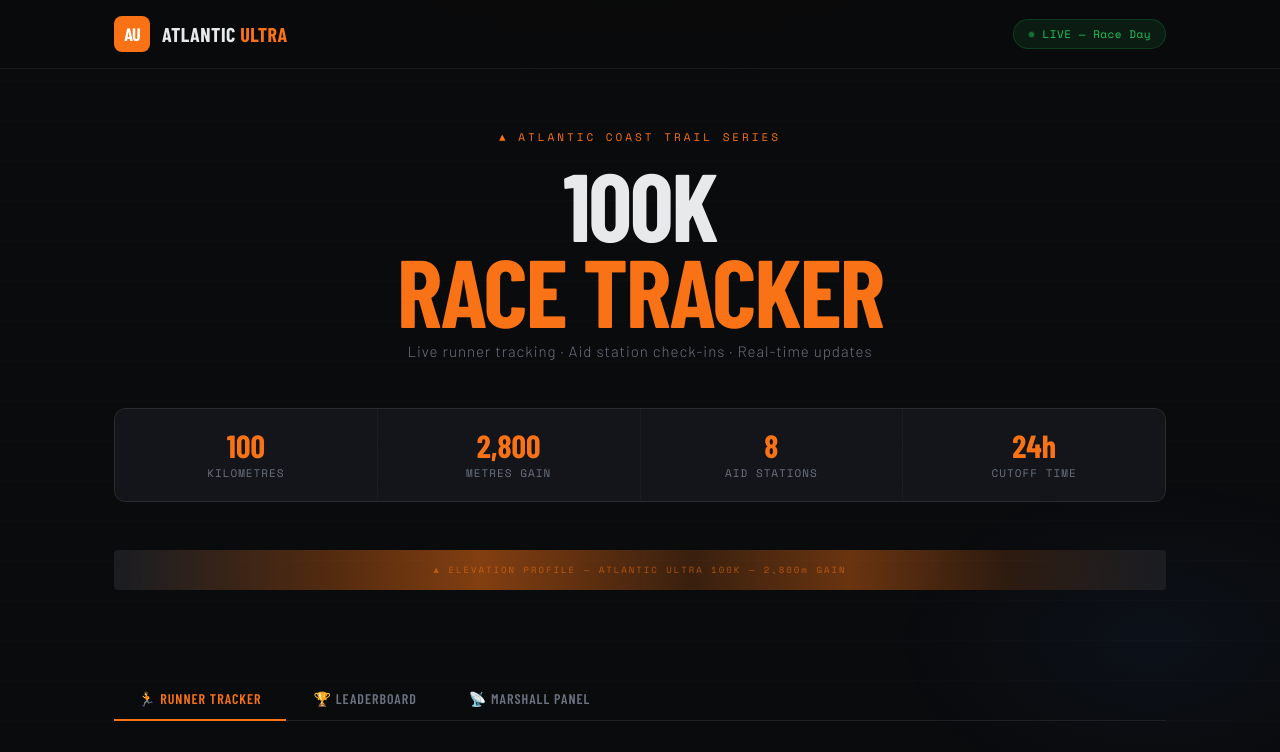
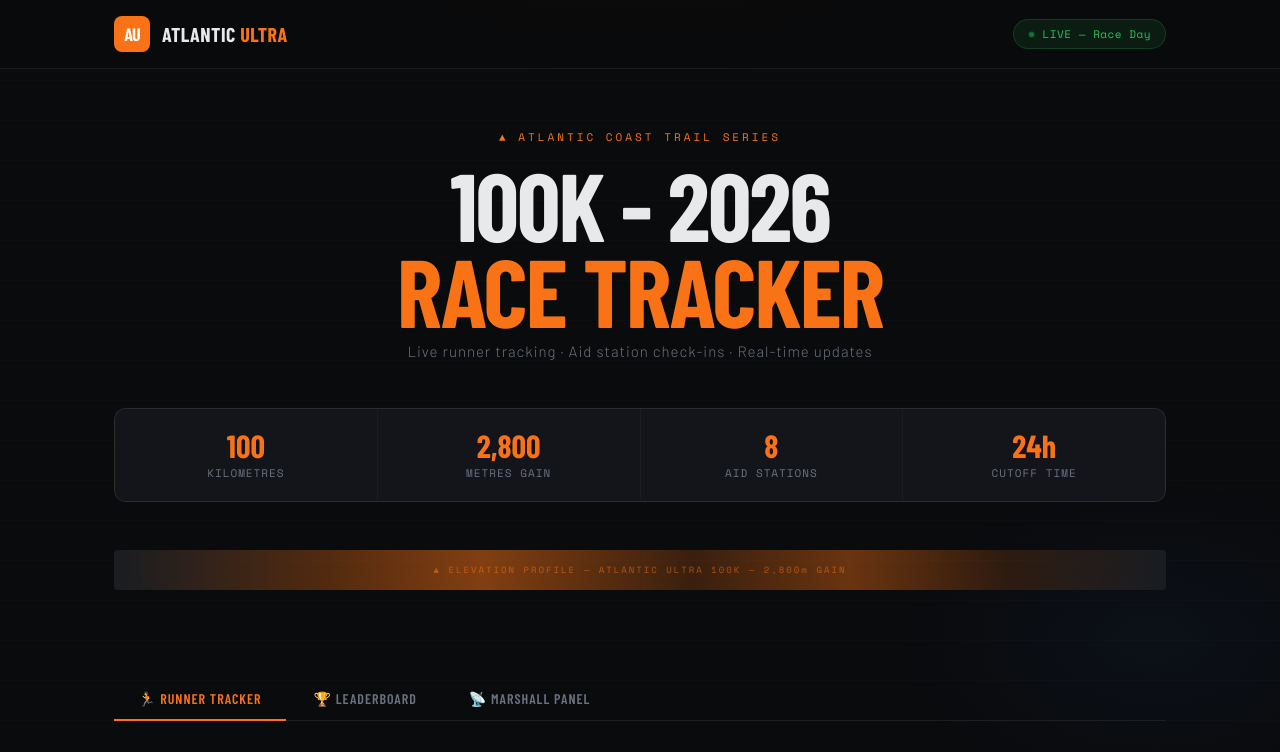
Before and after one commit to polakovap/ultra-race-tracker, a plain HTML site: page index.html in a window 1280 px wide. Shown: the top 752 px of the page. Drawn offline with nearby package versions, Linux system fonts and the light colour scheme; a web font is replaced by a local one.

Commit message:
Test UI deployment

```diff
--- a/index.html
+++ b/index.html
@@ -700,7 +700,7 @@
   <div class="hero">
     <div class="hero-eyebrow">▲ Atlantic Coast Trail Series</div>
     <h1 class="hero-title">
-      100K
+      100K - 2026
       <span class="highlight">Race Tracker</span>
     </h1>
     <p class="hero-sub">Live runner tracking · Aid station check-ins · Real-time updates</p>
```
